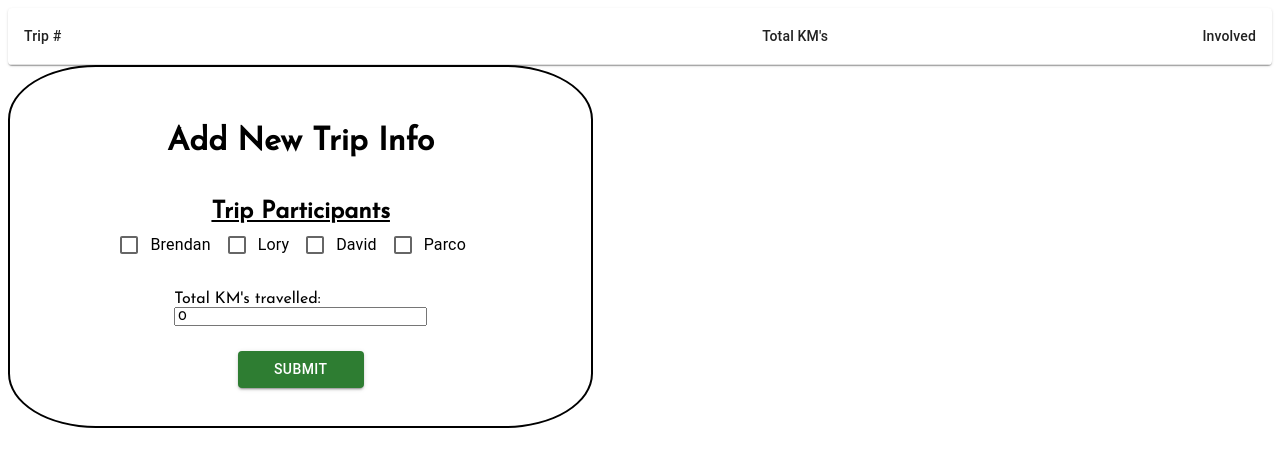
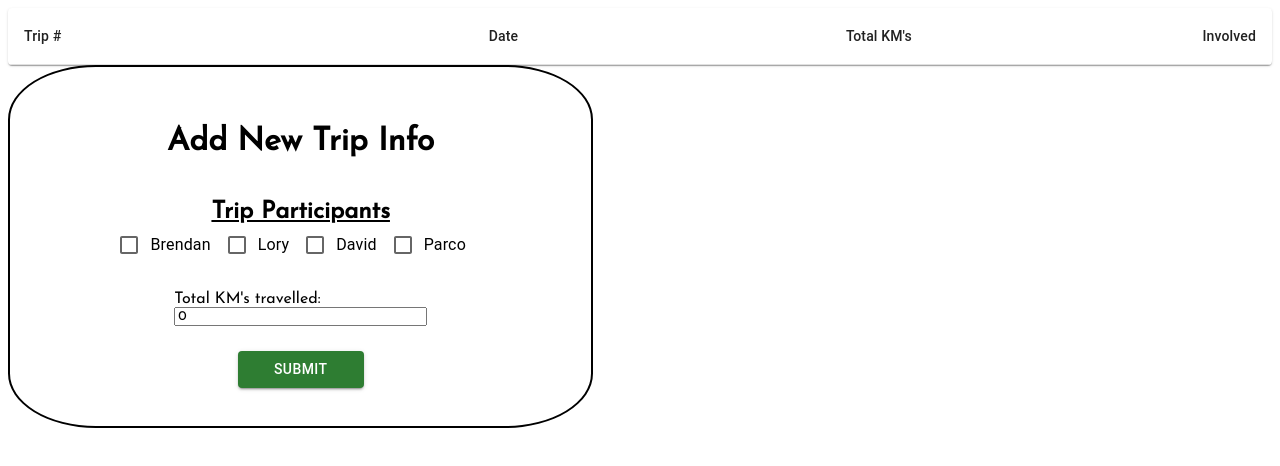
Before and after one commit to woobrendan/Fuel_Splitter, a React (Create React App) app in the folder fuel_splitter/: page / in a window 1280 px wide. Shown: the top 466 px of the page. Built offline with nearby package versions, Linux system fonts and the light colour scheme.

Commit message:
add new table cell for date

```diff
--- a/fuel_splitter/src/components/Travel_Log/TravelList.tsx
+++ b/fuel_splitter/src/components/Travel_Log/TravelList.tsx
@@ -25,6 +25,7 @@ const TravelList: React.FC = () => {
           <TableHead className="result-table-head">
             <TableRow>
               <TableCell>Trip #</TableCell>
+              <TableCell align="right">Date</TableCell>
               <TableCell align="right">Total KM's</TableCell>
               <TableCell align="right">Involved</TableCell>
             </TableRow>
```
